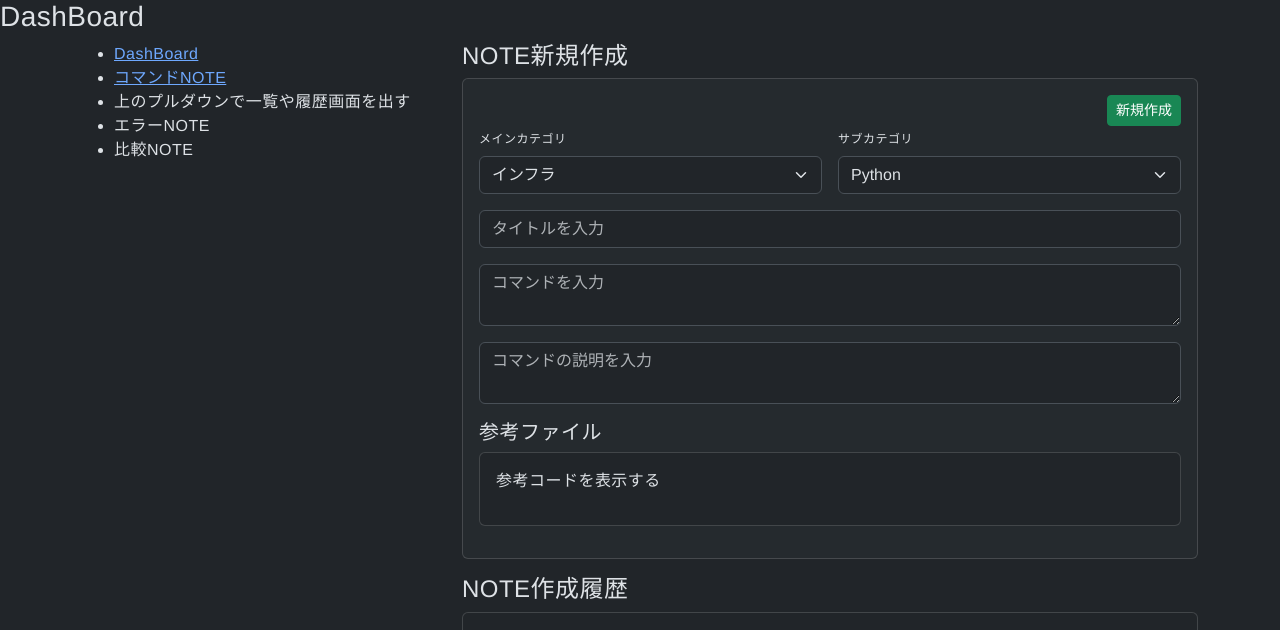
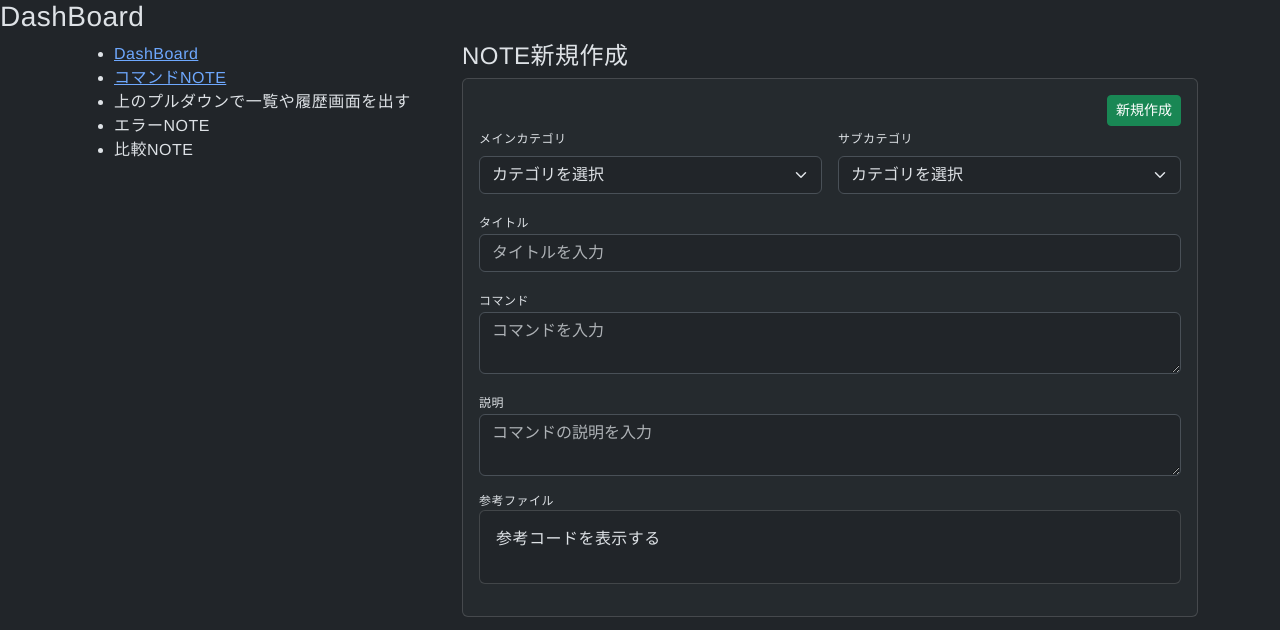
Before and after one commit to MSKnoGHB/brainput, a Django app: template notebook/templates/notebook/dashboard.html in a window 1280 px wide. Shown: the top 630 px of the page. Run offline with Django 5.2, Linux system fonts and the light colour scheme; the template is opened without the code that fills it: values that come from a table or form of the project are taken from there, others are empty; data comes from the database, SQL or seed files in the repository; both versions use the stored data as it was after the commit; parts of the project's set-up code (start-up, migrations or seed data) failed here and were passed over.

Commit message:
WIP: working on dropdown control in JS

```diff
--- a/notebook/static/notebook/js/notebook.js
+++ b/notebook/static/notebook/js/notebook.js
@@ -1,5 +1,5 @@
+//コマンドワンクリックコピー機能
 const commandArea = document.getElementById('command-area')
-
 if(commandArea){
   commandArea.addEventListener('click',(e)=>{
     const commandText = commandArea.innerText
@@ -11,3 +11,64 @@ if(commandArea){
     }, 2000)
   });
 }
+
+//カテゴリ選択絞り込み
+
+const mainCategorySelect = document.getElementById('main-category-select')
+
+if(mainCategorySelect){
+  mainCategorySelect.addEventListener('change',(e)=>{
+    const mainCategoryId = e.target.value
+
+    if(mainCategoryId=='brank'){
+      fetch(`/api/select_reset/?main_category_id=${mainCategoryId}`)
+    }else{
+      fetch(`/api/sub_categories/?main_category_id=${mainCategoryId}`)
+
+    };
+
+    .then(response => response.json())
+
+    .then(data =>{
+      const mainCategorySelect = document.getElementById('main-category-select')
+      console.log(mainCategoryId)
+      //if(mainCategoryId == 'blank'){
+        subCategorySelect.innerHTML = '<option value="blank">カテゴリを選択</option>'
+      //} else {
+        //subCategorySelect.innerHTML = ''
+      //}
+      data.forEach(sub_category => {
+        const option = document.createElement('option')
+        option.value = sub_category.id
+        option.text = sub_category.name
+        subCategorySelect.appendChild(option)
+      })
+    })
+  })
+};
+
+const subCategorySelect = document.getElementById('sub-category-select')
+if(subCategorySelect){
+  subCategorySelect.addEventListener('change',(e)=>{
+    const subCategoryId = e.target.value
+    //console.log(subCategoryId)
+
+    fetch(`/api/main_categories/?sub_category_id=${subCategoryId}`)
+    .then(response => response.json())
+
+    .then(data =>{
+
+      mainCategorySelect.innerHTML = '<option value="blank">カテゴリを選択</option>'
+      data.forEach(main_category => {
+        const option = document.createElement('option')
+        option.value = main_category.id
+        option.text = main_category.name
+        mainCategorySelect.appendChild(option)
+      })
+      if(data.length > 0 && subCategoryId != "blank") {
+          mainCategorySelect.value = data[0].id
+      }
+
+    })
+  })
+};
--- a/notebook/templates/notebook/dashboard.html
+++ b/notebook/templates/notebook/dashboard.html
@@ -27,7 +27,8 @@
                 <div class="d-flex gap-3 mb-3">
                   <div class="w-100">
                     <label class="form-label">メインカテゴリ</label>
-                    <select name="category" class="form-select w-100">
+                    <select name="main_category" id="main-category-select" class="form-select w-100">
+                      <option value="blank">カテゴリを選択</option>
                       {% for main_category in main_categories %}
                         <option value="{{ main_category.id }}">{{ main_category.name }}</option>
                       {% endfor %}
@@ -35,24 +36,28 @@
                   </div>
                   <div class="w-100">
                     <label class="form-label">サブカテゴリ</label>
-                    <select name="sub_category" class="form-select w-100">
+                    <select name="sub_category" id="sub-category-select" class="form-select w-100 disabled">
+                      <option value="blank">カテゴリを選択</option>
                       {% for sub_category in sub_categories %}
                         <option value="{{ sub_category.id }}">{{ sub_category.name }}</option>
                       {% endfor %}
                     </select>
                   </div>
                 </div>
-                <div class="d-flex mb-3">
+                <div class="mb-3">
+                  <label class="form-label m-0">タイトル</label>
                   <input type="text" name="title" placeholder="タイトルを入力" class="form-control">
                 </div>
-                <div class="d-flex mb-3">
+                <div class="mb-3">
+                  <label class="form-label m-0">コマンド</label>
                   <textarea name="command" placeholder="コマンドを入力" class="form-control"></textarea>
                 </div>
-                <div class="d-flex mb-3">
+                <div class="mb-3">
+                  <label class="form-label m-0">説明</label>
                   <textarea name="description" placeholder="コマンドの説明を入力" class="form-control"></textarea>
                 </div>
               </form>
-              <h5>参考ファイル</h5>
+              <p class="item-label m-0">参考ファイル</p>
               <div class="card p-3 mb-3">
                 <div class="mb-3">参考コードを表示する</div>
               </div>
--- a/notebook/templates/notebook/edit.html
+++ b/notebook/templates/notebook/edit.html
@@ -60,7 +60,7 @@
                   <textarea name="description" placeholder="コマンドの説明を入力" class="form-control">{{ note.description }}</textarea>
                 </div>
               </form>
-              <p class="m-0">参考ファイル</p>
+              <p class="item-label m-0">参考ファイル</p>
               <div class="card p-3 mb-3">
                 <div class="mb-3">参考コードを表示する</div>
               </div>
--- a/notebook/urls.py
+++ b/notebook/urls.py
@@ -8,5 +8,9 @@ urlpatterns = [
   path('<int:id>/show/', views.show, name='show'),
   path('<int:id>/edit/', views.edit, name='edit'),
   path('<int:id>/update/', views.update, name='update'),
-  path('<int:id>/destroy/', views.destroy, name='destroy')
+  path('<int:id>/destroy/', views.destroy, name='destroy'),
+
+  path('api/main_categories/', views.api_main_categories, name='api_main_categories'),
+  path('api/sub_categories/', views.api_sub_categories, name='api_sub_categories')
+  path('api/select_reset/', views.api_select_reset, name='api_select_reset')
 ]
```
Also changed, not shown: notebook/views.py (+33 -0 lines), db.sqlite3.
